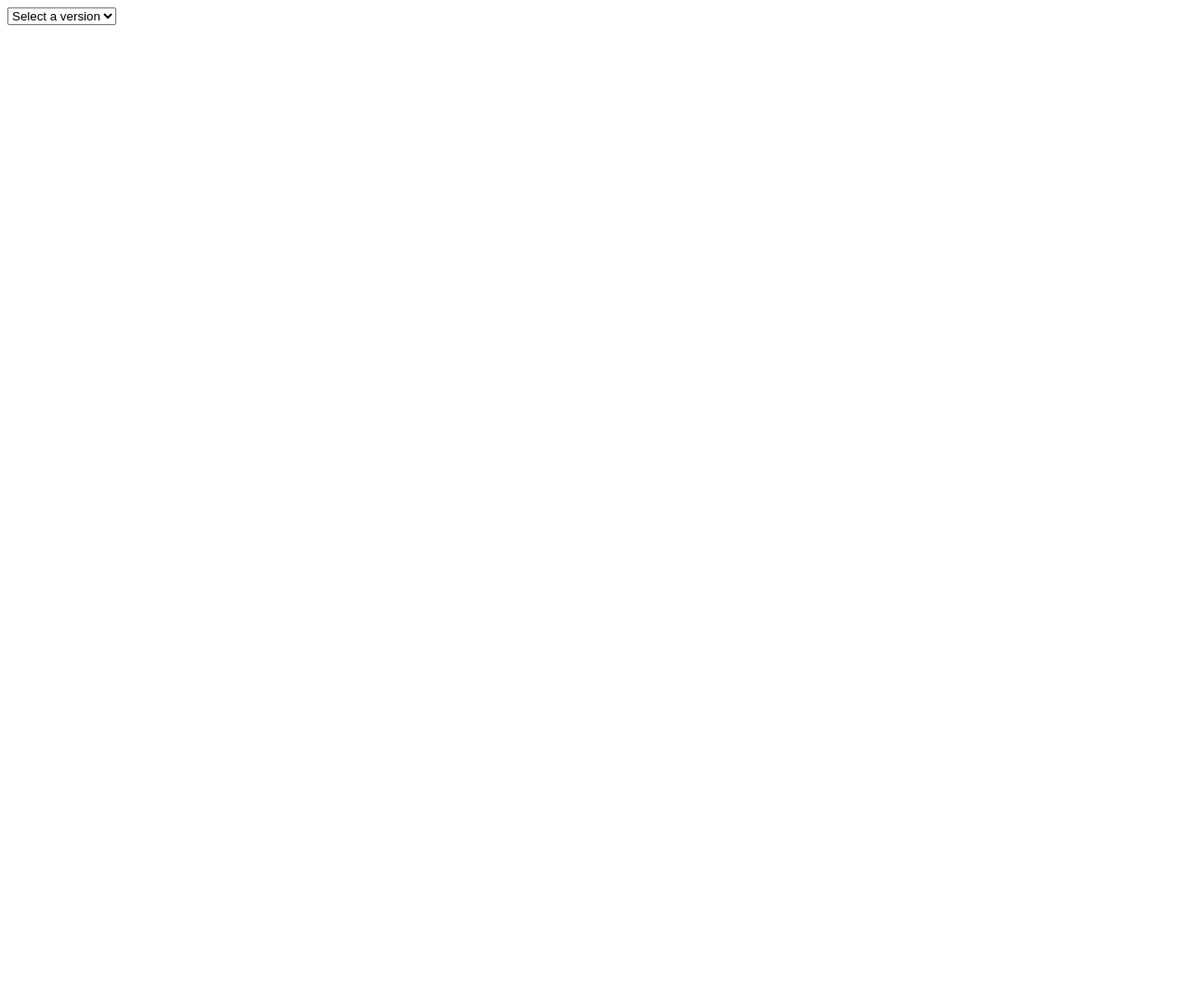
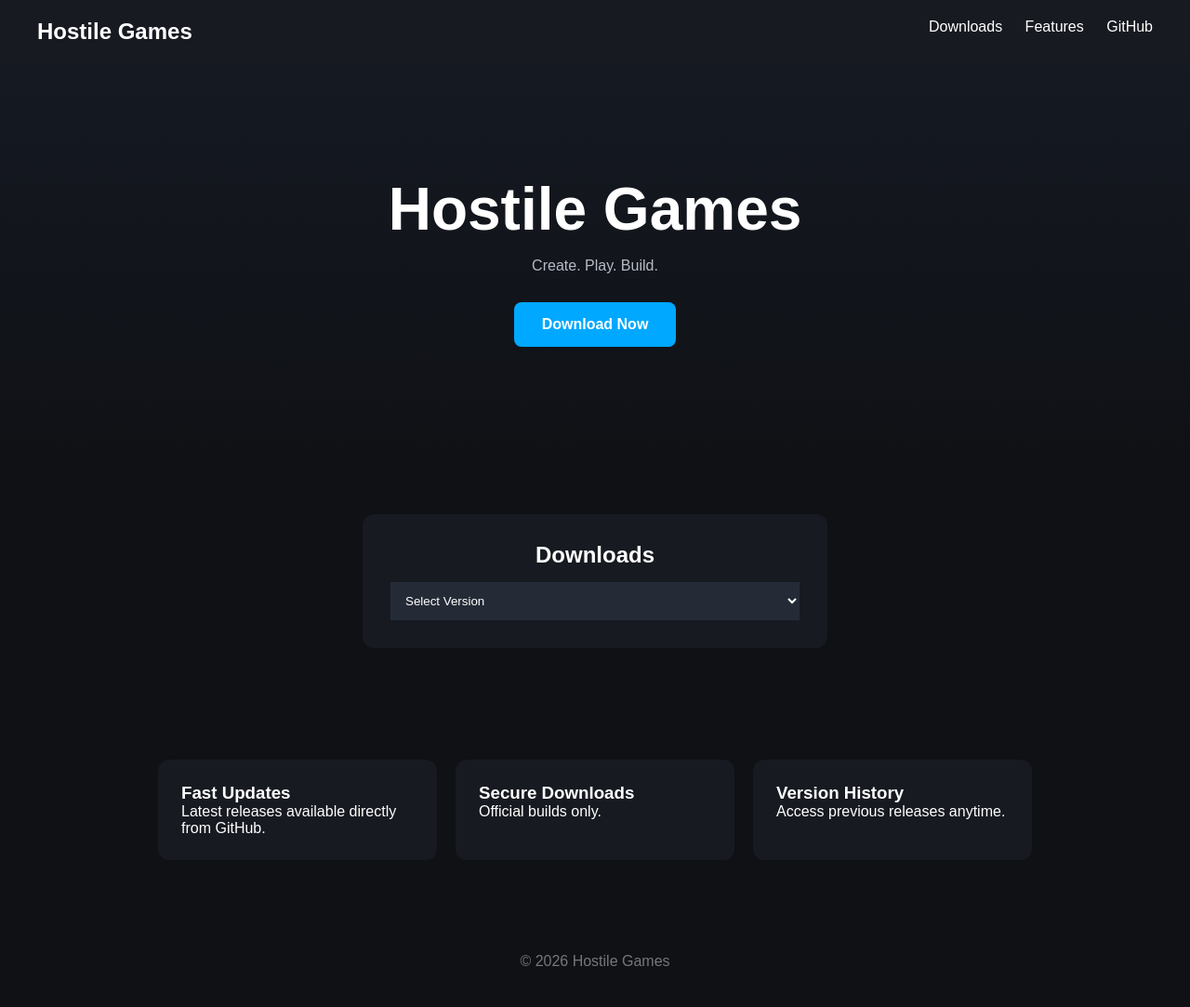
Before and after one commit to HostileGames/hostilegames.github.io, a plain HTML site: page index.html in a window 1280 px wide. Shown: the whole page at 93% size. Before the commit the page ends 800 px from the top, so only its background shows below. Drawn offline with Linux system fonts and the light colour scheme.

Commit message:
Update index.html

```diff
--- a/index.html
+++ b/index.html
@@ -1,9 +1,176 @@
-<select onchange="location = this.value;">
-  <option>Select a version</option>
-  <option value="https://github.com/YourCompany/YourApp/releases/tag/v2.0">
-    v2.0
-  </option>
-  <option value="https://github.com/YourCompany/YourApp/releases/tag/v1.9">
-    v1.9
-  </option>
-</select>
+<!DOCTYPE html>
+<html lang="en">
+<head>
+<meta charset="UTF-8">
+<meta name="viewport" content="width=device-width, initial-scale=1.0">
+<title>Hostile Games</title>
+
+<style>
+* {
+    margin: 0;
+    padding: 0;
+    box-sizing: border-box;
+}
+
+body {
+    background: #0f1115;
+    color: white;
+    font-family: Arial, sans-serif;
+}
+
+nav {
+    background: #171a21;
+    padding: 20px 40px;
+    display: flex;
+    justify-content: space-between;
+}
+
+nav a {
+    color: white;
+    text-decoration: none;
+    margin-left: 20px;
+}
+
+.hero {
+    text-align: center;
+    padding: 120px 20px;
+    background: linear-gradient(
+        180deg,
+        #151922,
+        #0f1115
+    );
+}
+
+.hero h1 {
+    font-size: 4rem;
+}
+
+.hero p {
+    margin-top: 15px;
+    color: #b6bcc8;
+}
+
+.btn {
+    display: inline-block;
+    margin-top: 30px;
+    background: #00a8ff;
+    color: white;
+    padding: 15px 30px;
+    border-radius: 8px;
+    text-decoration: none;
+    font-weight: bold;
+}
+
+.downloads {
+    padding: 60px 20px;
+    text-align: center;
+}
+
+.download-card {
+    background: #171a21;
+    max-width: 500px;
+    margin: auto;
+    padding: 30px;
+    border-radius: 12px;
+}
+
+select {
+    width: 100%;
+    padding: 12px;
+    margin-top: 15px;
+    background: #252b36;
+    color: white;
+    border: none;
+}
+
+.features {
+    padding: 60px 20px;
+    display: flex;
+    gap: 20px;
+    justify-content: center;
+    flex-wrap: wrap;
+}
+
+.feature {
+    background: #171a21;
+    width: 300px;
+    padding: 25px;
+    border-radius: 12px;
+}
+
+footer {
+    text-align: center;
+    padding: 40px;
+    color: #777;
+}
+</style>
+</head>
+
+<body>
+
+<nav>
+    <h2>Hostile Games</h2>
+
+    <div>
+        <a href="#downloads">Downloads</a>
+        <a href="#features">Features</a>
+        <a href="https://github.com/ScratchTemplates">
+            GitHub
+        </a>
+    </div>
+</nav>
+
+<section class="hero">
+    <h1>Hostile Games</h1>
+    <p>Create. Play. Build.</p>
+
+    <a class="btn" href="#downloads">
+        Download Now
+    </a>
+</section>
+
+<section class="downloads" id="downloads">
+
+    <div class="download-card">
+        <h2>Downloads</h2>
+
+        <select onchange="if(this.value) window.location.href=this.value;">
+            <option>Select Version</option>
+
+            <option value="https://github.com/ScratchTemplates/YOURPROJECT/releases/tag/v2.0">
+                Version 2.0
+            </option>
+
+            <option value="https://github.com/ScratchTemplates/YOURPROJECT/releases/tag/v1.0">
+                Version 1.0
+            </option>
+        </select>
+    </div>
+
+</section>
+
+<section class="features" id="features">
+
+    <div class="feature">
+        <h3>Fast Updates</h3>
+        <p>Latest releases available directly from GitHub.</p>
+    </div>
+
+    <div class="feature">
+        <h3>Secure Downloads</h3>
+        <p>Official builds only.</p>
+    </div>
+
+    <div class="feature">
+        <h3>Version History</h3>
+        <p>Access previous releases anytime.</p>
+    </div>
+
+</section>
+
+<footer>
+    © 2026 Hostile Games
+</footer>
+
+</body>
+</html>
```
